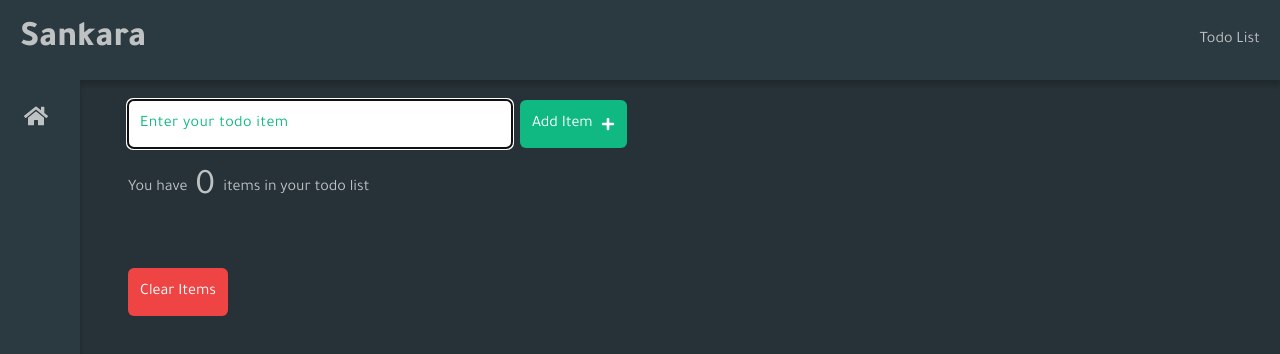
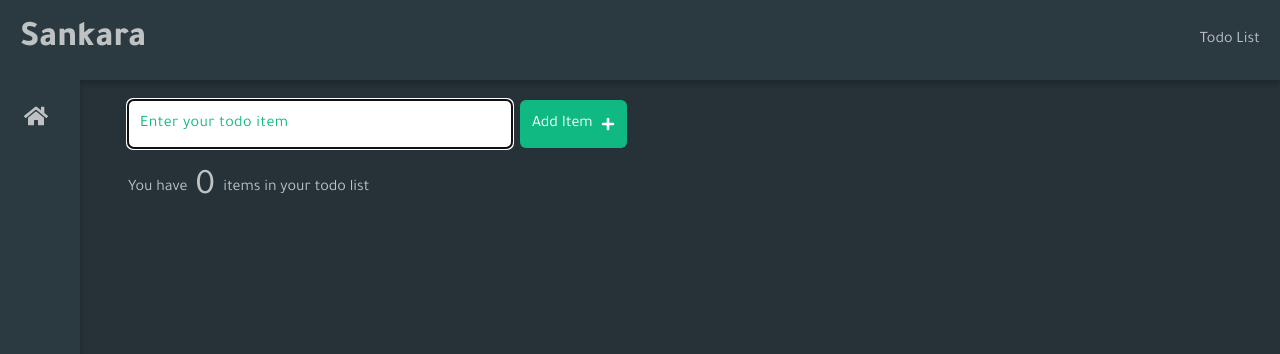
Before and after one commit to SankThomas/tsb-catalogue, a React (Create React App) app: page /todo-list in a window 1280 px wide. Shown: the top 354 px of the page. Built offline with nearby package versions, Linux system fonts and the light colour scheme.

Commit message:
show Clear Items button only when there are items

```diff
--- a/src/pages/List.js
+++ b/src/pages/List.js
@@ -25,12 +25,14 @@ export default function List({ items, deleteItem, clearItems }) {
             </li>
           ))}
         </ol>
+        {items.length !== 0 && (
           <button
             onClick={clearItems}
             className="p-3 text-white rounded-md bg-red-500 mt-10"
           >
             Clear Items
           </button>
+        )}
       </article>
     </>
   )
```
Lines whose indentation alone changed are shown as unchanged.
